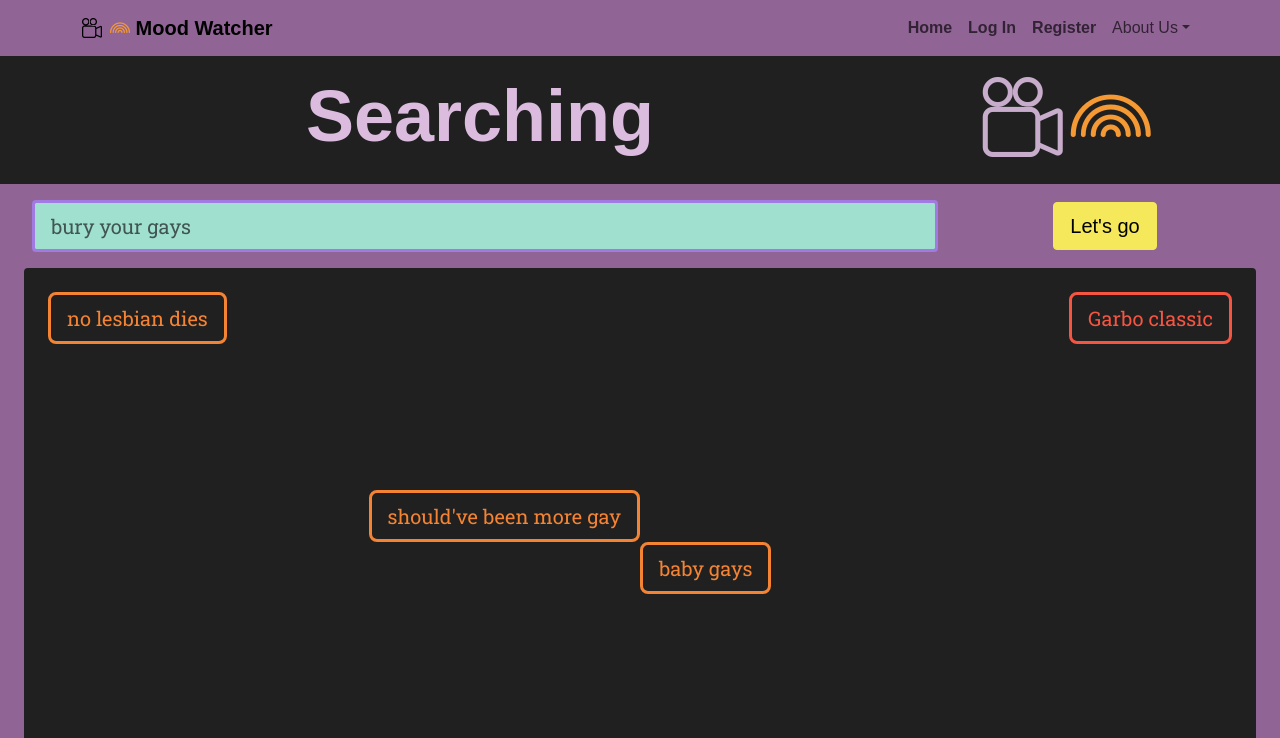
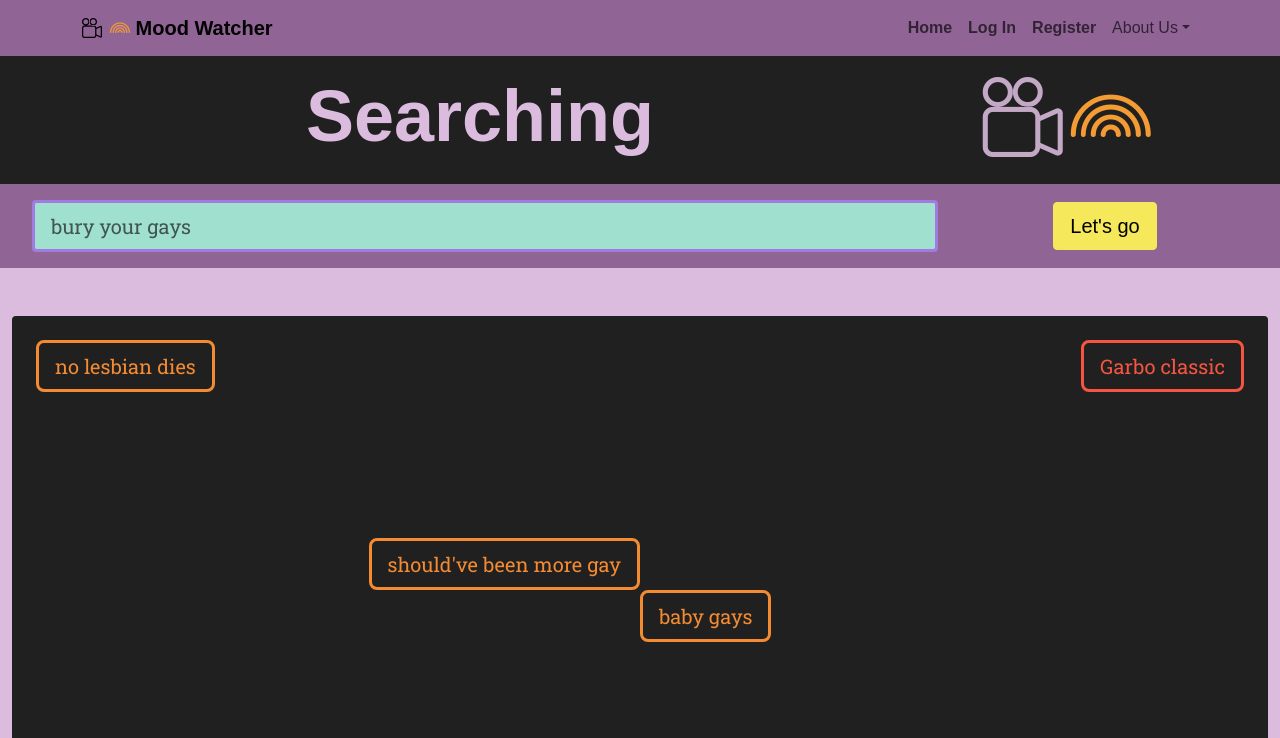
Before and after one commit to elisa-daria/mood_watch, a React (Vite) app: page /your_reign in a window 1280 px wide. Shown: the top 738 px of the page. Built offline with nearby package versions, Linux system fonts and the light colour scheme; a web font is replaced by a local one.

Commit message:
better-structure-on -yourReign

```diff
--- a/src/components/queerdom/TagContainer.jsx
+++ b/src/components/queerdom/TagContainer.jsx
@@ -5,7 +5,7 @@ import Col from "react-bootstrap/Col";
 import Button from "react-bootstrap/Button";
 const TagContainer = () => {
   return (
-    <Container fluid className="flex-grow-1">
+    <Container fluid className="flex-grow-1 my-5">
       <Row>
         <Col xs={12}>
           <section className="bg-bg-main bg-dark-grey playground">
--- a/src/components/queerdom/YourReign.jsx
+++ b/src/components/queerdom/YourReign.jsx
@@ -18,8 +18,8 @@ const YourReign = () => {
           </Col>
         </Row>
         <SearchingBar />
-        <TagContainer />
       </Container>
+      <TagContainer />
     </>
   );
 };
```
